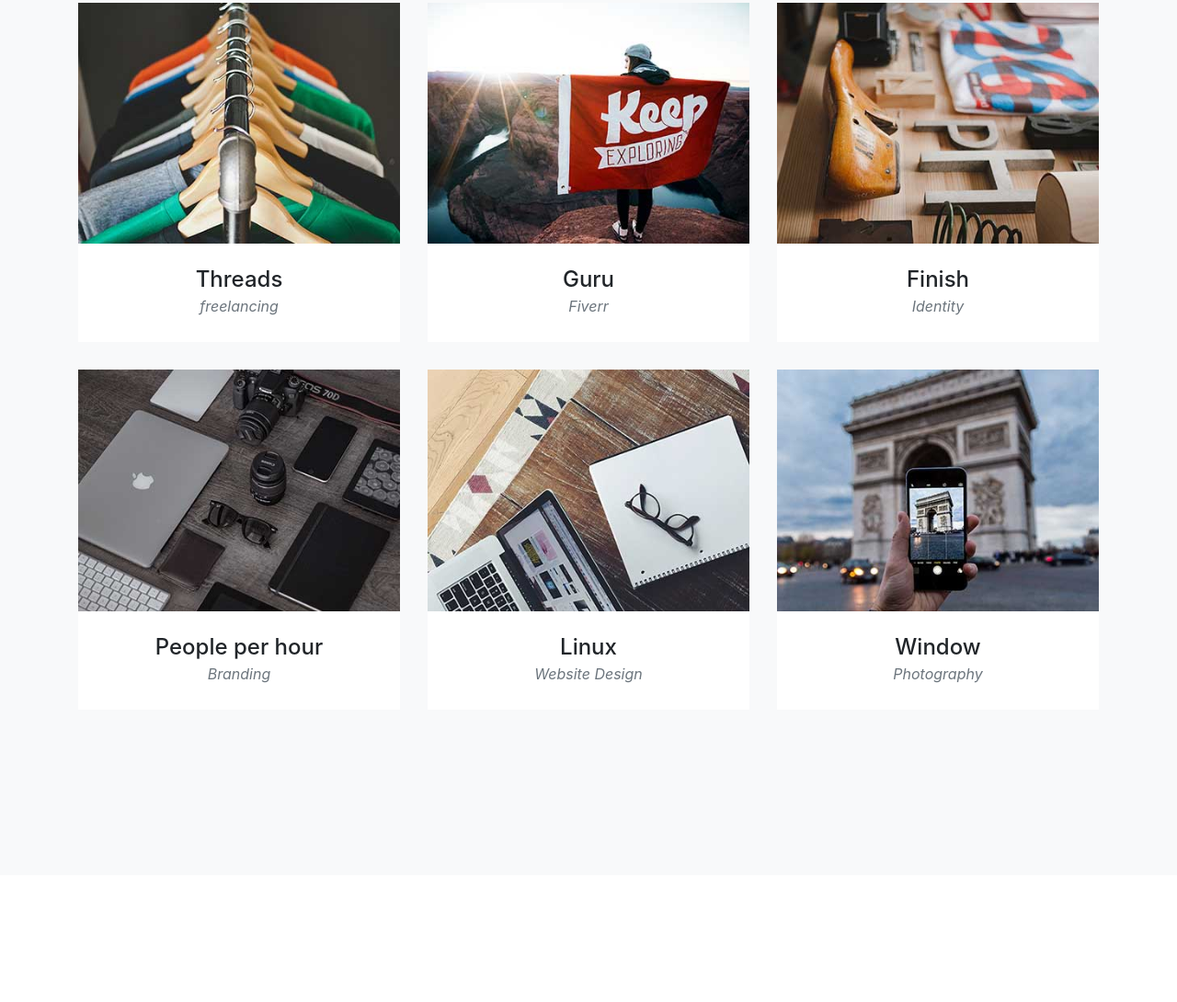
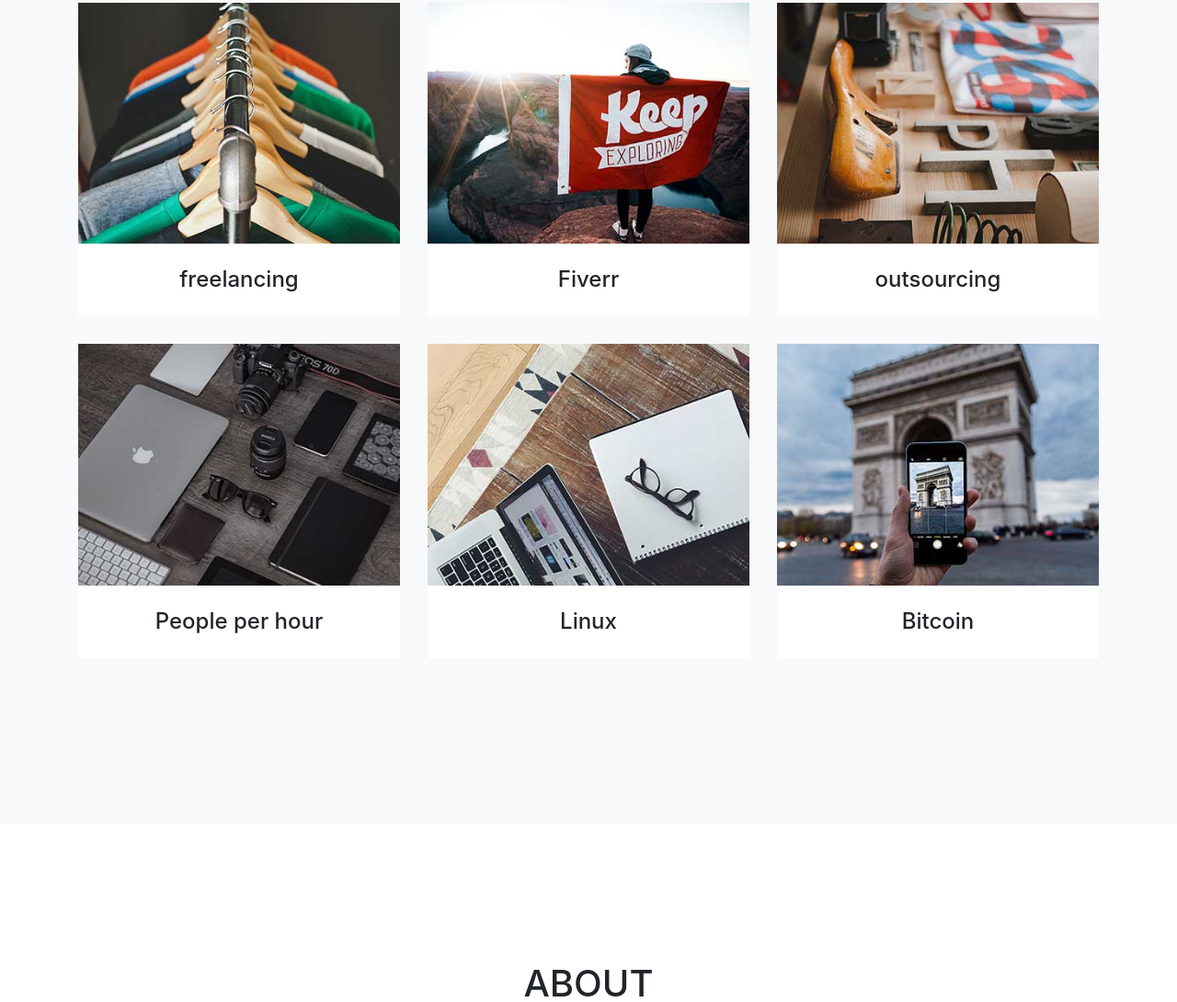
Before and after one commit to RafikHamza/escrowbangla.github.io, a website with bundled scripts: page index.html in a window 1280 px wide. Shown: the part 1706-2796 px from the top of the page at 92% size. Built offline with nearby package versions, Linux system fonts and the light colour scheme; a web font is replaced by a local one.

Commit message:
first commit

```diff
--- a/index.html
+++ b/index.html
@@ -126,8 +126,8 @@
               <img class="img-fluid" src="img/portfolio/01-thumbnail.jpg" alt="">
             </a>
             <div class="portfolio-caption">
-              <h4>Threads</h4>
-              <p class="text-muted">freelancing</p>
+              <h4>freelancing</h4>
+
             </div>
           </div>
           <div class="col-md-4 col-sm-6 portfolio-item">
@@ -140,8 +140,8 @@
               <img class="img-fluid" src="img/portfolio/02-thumbnail.jpg" alt="">
             </a>
             <div class="portfolio-caption">
-              <h4>Guru</h4>
-              <p class="text-muted">Fiverr</p>
+              <h4>Fiverr</h4>
+
             </div>
           </div>
           <div class="col-md-4 col-sm-6 portfolio-item">
@@ -154,8 +154,8 @@
               <img class="img-fluid" src="img/portfolio/03-thumbnail.jpg" alt="">
             </a>
             <div class="portfolio-caption">
-              <h4>Finish</h4>
-              <p class="text-muted">Identity</p>
+              <h4>outsourcing</h4>
+
             </div>
           </div>
           <div class="col-md-4 col-sm-6 portfolio-item">
@@ -169,7 +169,7 @@
             </a>
             <div class="portfolio-caption">
               <h4>People per hour</h4>
-              <p class="text-muted">Branding</p>
+
             </div>
           </div>
           <div class="col-md-4 col-sm-6 portfolio-item">
@@ -183,7 +183,7 @@
             </a>
             <div class="portfolio-caption">
               <h4>Linux</h4>
-              <p class="text-muted">Website Design</p>
+
             </div>
           </div>
           <div class="col-md-4 col-sm-6 portfolio-item">
@@ -196,8 +196,8 @@
               <img class="img-fluid" src="img/portfolio/06-thumbnail.jpg" alt="">
             </a>
             <div class="portfolio-caption">
-              <h4>Window</h4>
-              <p class="text-muted">Photography</p>
+              <h4>Bitcoin</h4>
+
             </div>
           </div>
         </div>
```
